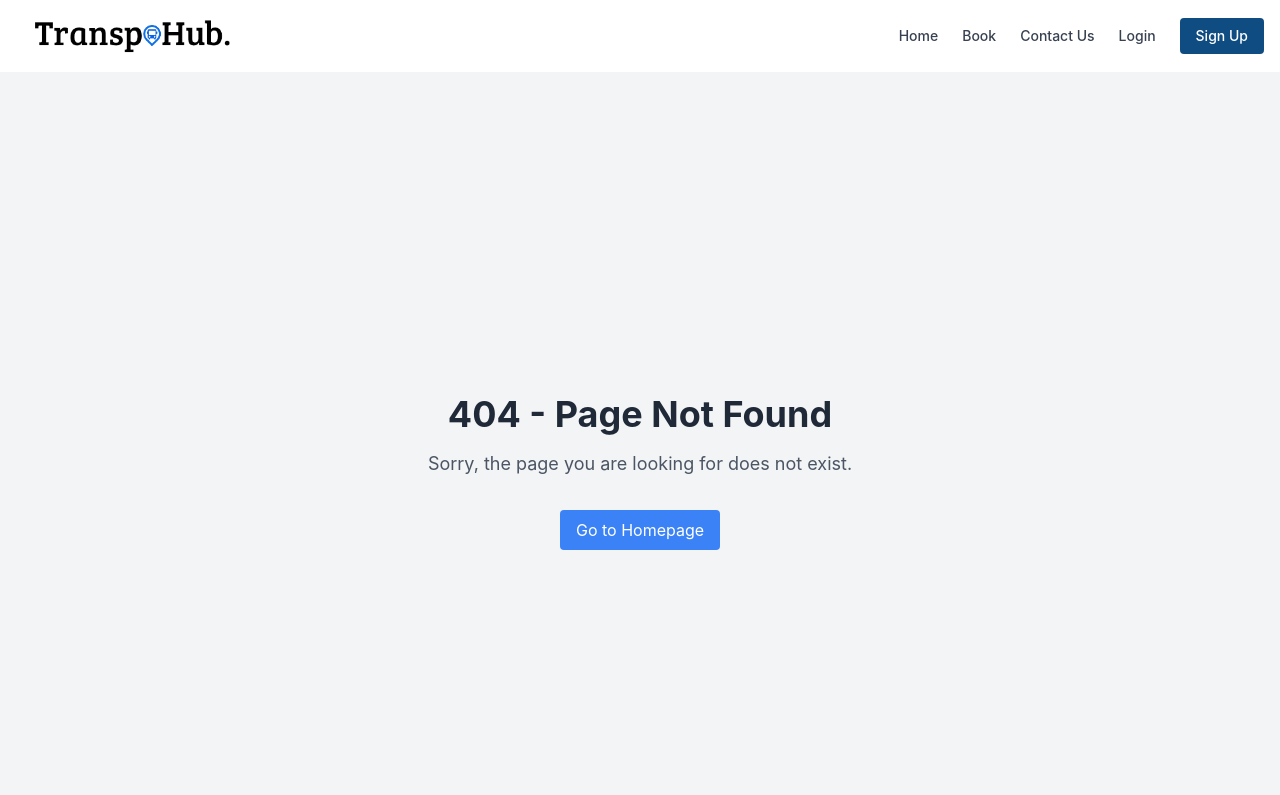
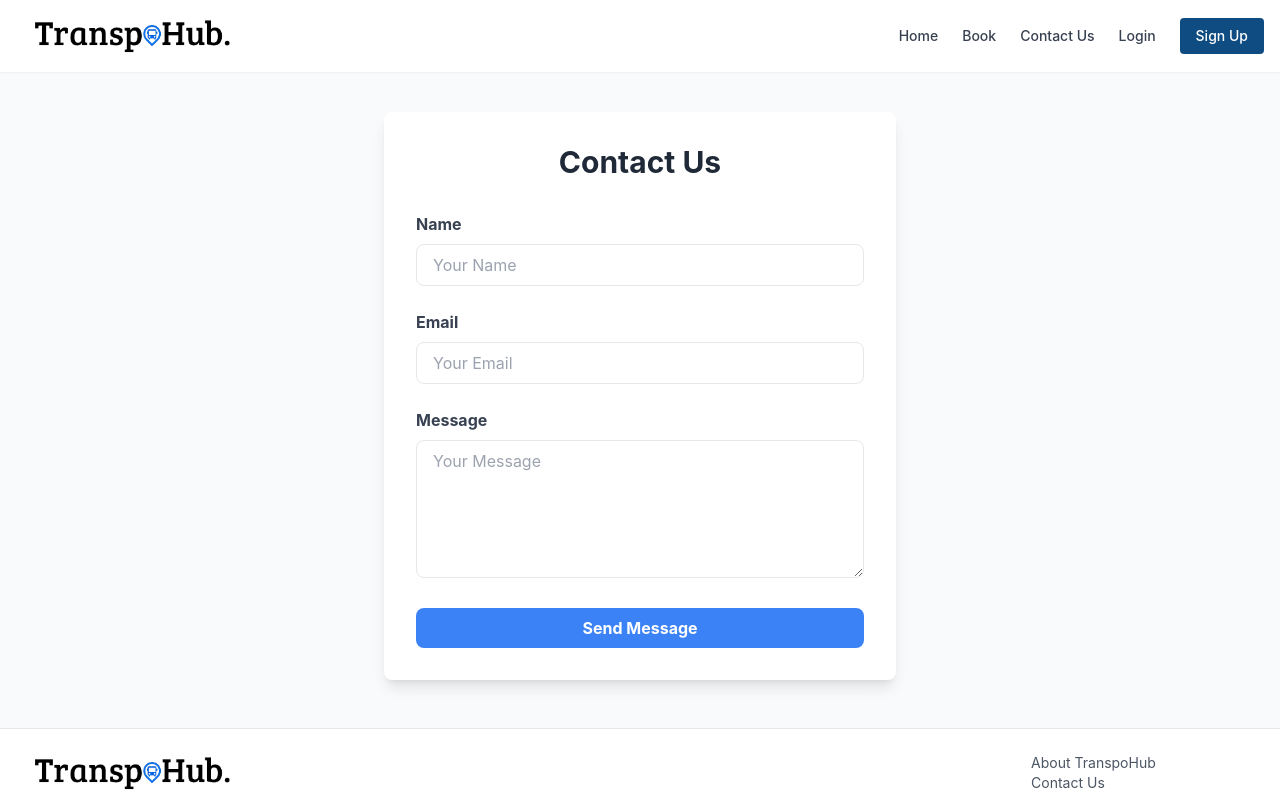
Before and after one commit to Rodrick124/Bus-ticket-frontend, a React (Vite) app: page /contact in a window 1280 px wide. Before the commit this address had no page. Shown: the top 795 px of the page. Built offline with nearby package versions, Linux system fonts and the light colour scheme.

Commit message:
feat: Add Contact page and update navigation links

```diff
--- a/src/App.jsx
+++ b/src/App.jsx
@@ -10,6 +10,7 @@ import BookingSummary from './pages/BookingSummary';
 import NotFound from './pages/NotFound';
 import Login from './pages/Login';
 import Register from './pages/Register';
+import Contact from './pages/Contact';
 
 const MainLayout = () => {
   const location = useLocation();
@@ -36,6 +37,7 @@ function App() {
         <Route path="/select-seats" element={<SeatSelection />} />
         <Route path="/passenger" element={<PassengerInfo />} />
         <Route path="/summary" element={<BookingSummary />} />
+        <Route path="/contact" element={<Contact />} />
         <Route path="*" element={<NotFound />} />
       </Route>
         <Route path="/login" element={<Login />} />
--- a/src/components/Footer.jsx
+++ b/src/components/Footer.jsx
@@ -14,6 +14,7 @@ export default function Footer(){
         </div>
         <div className="text-sm text-gray-600">
           <p>About TranspoHub</p>
+          <Link to="/contact" className="hover:text-primary">Contact Us</Link>
           <p>Contact: support@transpohub.com</p>
         </div>
       </div>
--- a/src/components/Navbar.jsx
+++ b/src/components/Navbar.jsx
@@ -42,7 +42,7 @@ export default function Navbar() {
         <nav className="hidden md:flex items-center gap-6 text-sm font-medium">
           <Link to="/" className={`${linkColor} hover:text-primary`}>Home</Link>
           <Link to="/buses" className={`${linkColor} hover:text-primary`}>Book</Link>
-          <a href="/contact-us" className={`${linkColor}`}>Contact Us</a>
+          <Link to="/contact" className={`${linkColor}`}>Contact Us</Link>
           <Link
             to="/login"
             className={`${linkColor} hover:text-primary`}
--- /dev/null
+++ b/src/pages/Contact.jsx
@@ -0,0 +1,78 @@
+import React, { useState } from 'react';
+
+const Contact = () => {
+  const [formData, setFormData] = useState({
+    name: '',
+    email: '',
+    message: '',
+  });
+
+  const handleChange = (e) => {
+    const { id, value } = e.target;
+    setFormData((prevData) => ({
+      ...prevData,
+      [id]: value,
+    }));
+  };
+
+  const handleSubmit = (e) => {
+    e.preventDefault();
+    console.log('Form data submitted:', formData);
+    // Here you would typically send the data to a server
+    alert('Thank you for your message! We will get back to you soon.');
+    setFormData({ name: '', email: '', message: '' });
+  };
+
+  return (
+    <div className="container mx-auto mt-10">
+      <div className="max-w-lg mx-auto my-10 bg-white p-8 rounded-lg shadow-lg">
+        <h2 className="text-3xl font-bold text-center text-gray-800 mb-8">Contact Us</h2>
+        <form onSubmit={handleSubmit}>
+          <div className="mb-6">
+            <label htmlFor="name" className="block text-gray-700 font-bold mb-2">Name</label>
+            <input
+              type="text"
+              id="name"
+              className="w-full px-4 py-2 border rounded-lg text-gray-700 focus:outline-none focus:border-blue-500"
+              placeholder="Your Name"
+              value={formData.name}
+              onChange={handleChange}
+            />
+          </div>
+          <div className="mb-6">
+            <label htmlFor="email" className="block text-gray-700 font-bold mb-2">Email</label>
+            <input
+              type="email"
+              id="email"
+              className="w-full px-4 py-2 border rounded-lg text-gray-700 focus:outline-none focus:border-blue-500"
+              placeholder="Your Email"
+              value={formData.email}
+              onChange={handleChange}
+            />
+          </div>
+          <div className="mb-6">
+            <label htmlFor="message" className="block text-gray-700 font-bold mb-2">Message</label>
+            <textarea
+              id="message"
+              rows={5}
+              className="w-full px-4 py-2 border rounded-lg text-gray-700 focus:outline-none focus:border-blue-500"
+              placeholder="Your Message"
+              value={formData.message}
+              onChange={handleChange}
+            ></textarea>
+          </div>
+          <div className="text-center">
+            <button
+              type="submit"
+              className="w-full bg-blue-500 hover:bg-blue-600 text-white font-bold py-2 px-4 rounded-lg transition duration-300"
+            >
+              Send Message
+            </button>
+          </div>
+        </form>
+      </div>
+    </div>
+  );
+};
+
+export default Contact;
```
